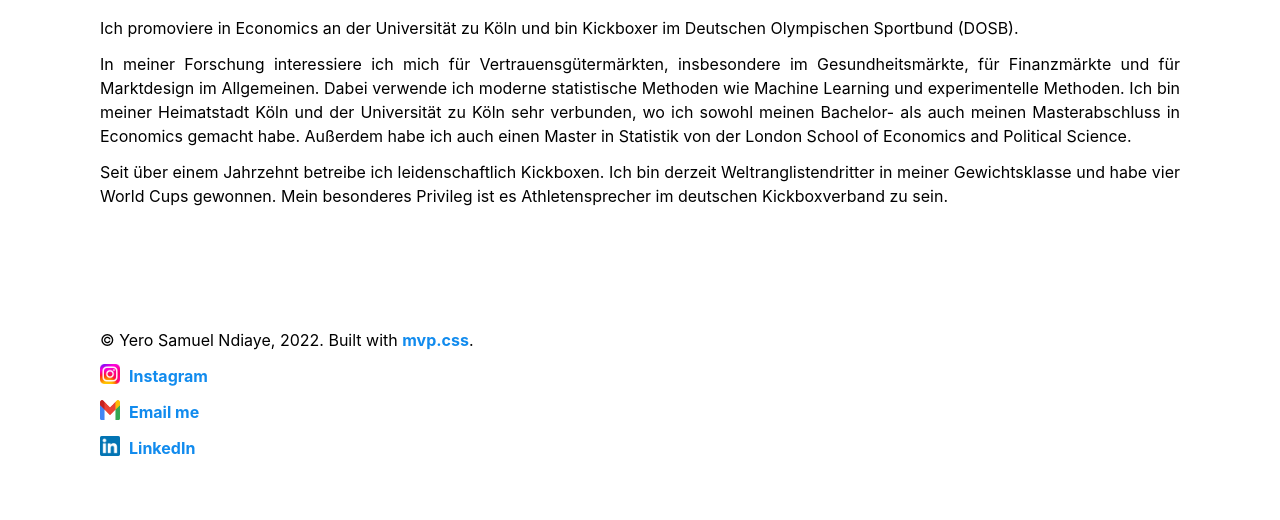
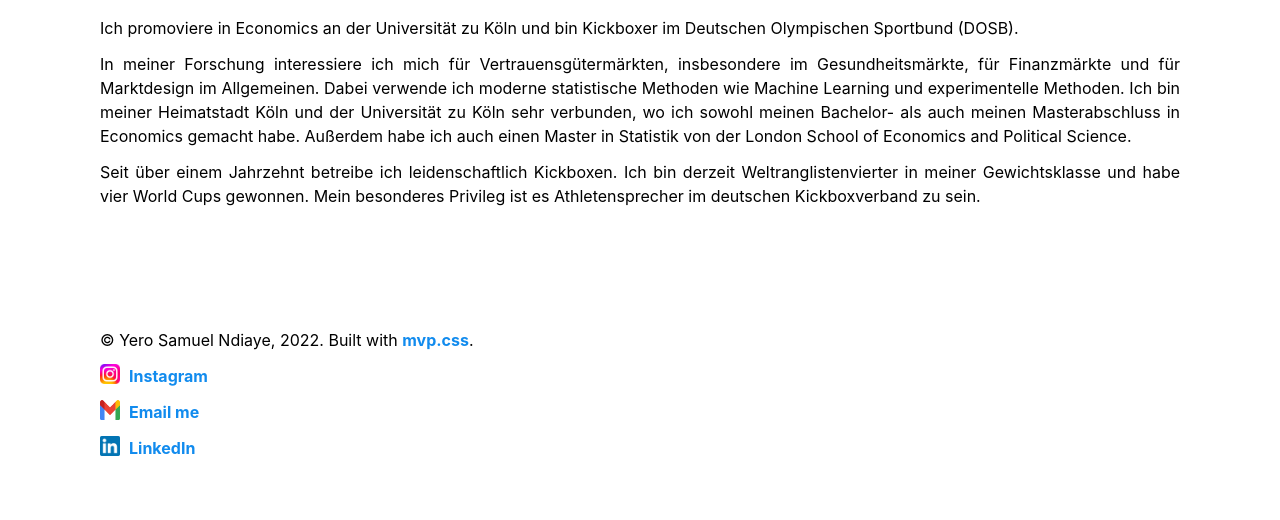
Before and after one commit to yerondiaye/yerondiaye.github.io, a Jekyll site: the page ger_index.html, which Jekyll copies as it is, in a window 1280 px wide. Shown: the part 597-1117 px from the top of the page. Built offline with Jekyll 4.4.1, drawn with Linux system fonts in a browser that asks for light colours.

Commit message:
Update 10/28

```diff
--- a/ger_index.html
+++ b/ger_index.html
@@ -40,7 +40,7 @@
 <p><b>Wilkommen!</b></p>
 <p align="justify">Ich promoviere in Economics an der Universität zu Köln und bin Kickboxer im Deutschen Olympischen Sportbund (DOSB).</p>
 <p align="justify"> In meiner Forschung interessiere ich mich für Vertrauensgütermärkten, insbesondere im Gesundheitsmärkte, für Finanzmärkte und für Marktdesign im Allgemeinen. Dabei verwende ich moderne statistische Methoden wie Machine Learning und experimentelle Methoden. Ich bin meiner Heimatstadt Köln und der Universität zu Köln sehr verbunden, wo ich sowohl meinen Bachelor- als auch meinen Masterabschluss in Economics gemacht habe. Außerdem habe ich auch einen Master in Statistik von der London School of Economics and Political Science.</p>
-<p align="justify">Seit über einem Jahrzehnt betreibe ich leidenschaftlich Kickboxen. Ich bin derzeit Weltranglistendritter in meiner Gewichtsklasse und habe vier World Cups gewonnen. Mein besonderes Privileg ist es Athletensprecher im deutschen Kickboxverband zu sein.</p>
+<p align="justify">Seit über einem Jahrzehnt betreibe ich leidenschaftlich Kickboxen. Ich bin derzeit Weltranglistenvierter in meiner Gewichtsklasse und habe vier World Cups gewonnen. Mein besonderes Privileg ist es Athletensprecher im deutschen Kickboxverband zu sein.</p>
         </main>
 
 
```
